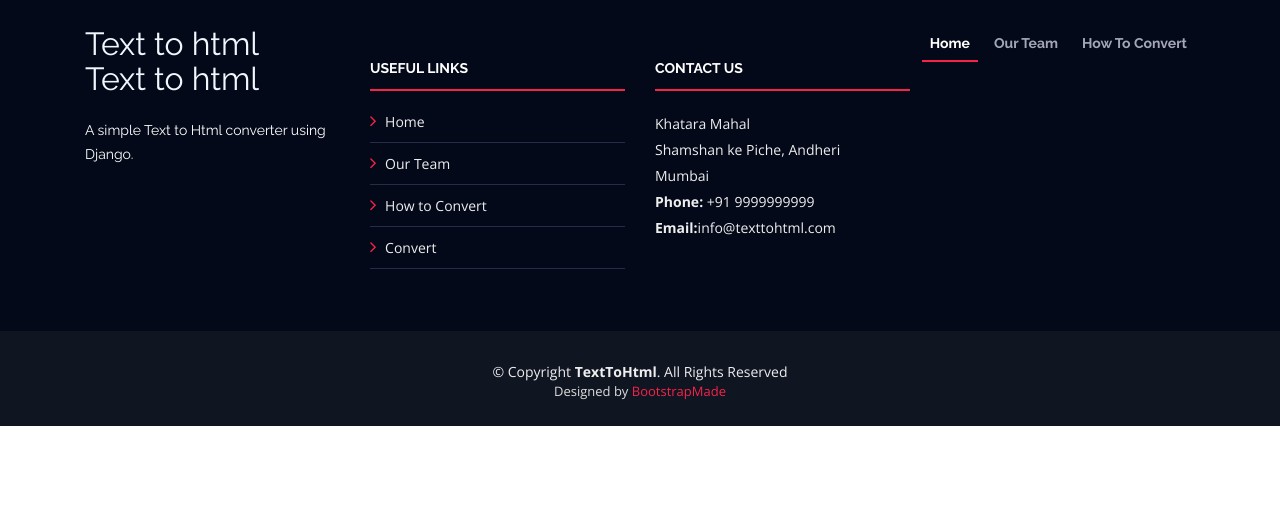
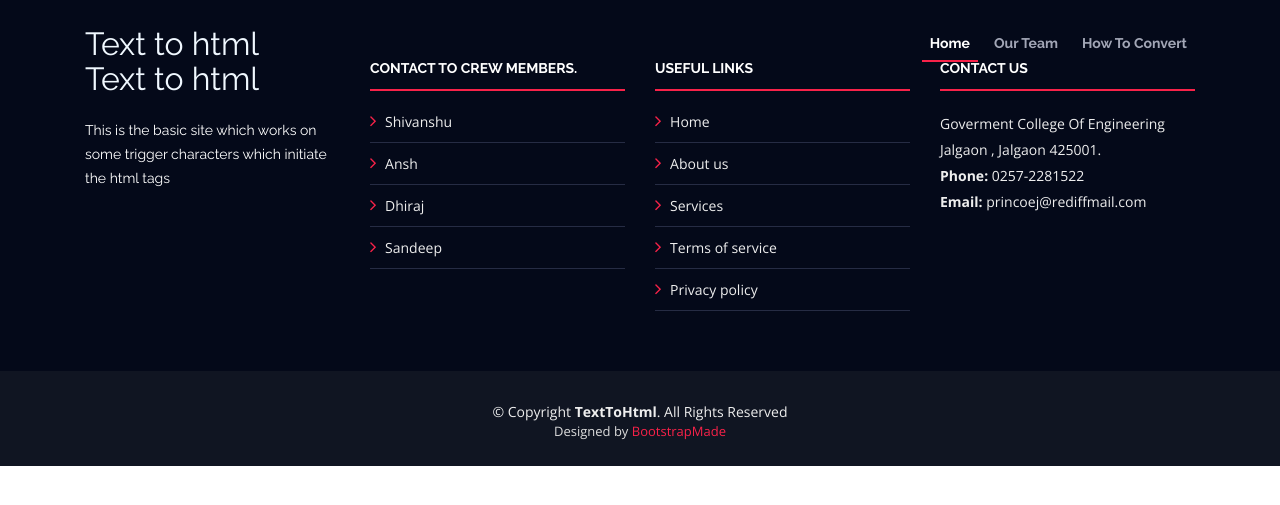
Before and after one commit to Hubcodee/Django_text_to_html, a Django app: template texthtmlformatter/templates/base.html in a window 1280 px wide. Shown: the top 505 px of the page. Run offline with Django 3.2, Linux system fonts and the light colour scheme; the template is opened without the code that fills it, so the values that code supplies are empty; some libraries are stand-ins or nearby versions.

Commit message:
Footer done successfully

```diff
--- a/texthtmlformatter/templates/base.html
+++ b/texthtmlformatter/templates/base.html
@@ -78,20 +78,20 @@
           <div class="col-lg-3 col-md-6 footer-info">
             <h2 style="color: aliceblue;">Text to html</h2>
 
-            <p>A simple Text to Html converter using Django.</p>
+            <p>This is the basic site which works on some trigger characters which initiate the html tags</p>
           </div>
 
           <div class="col-lg-3 col-md-6 footer-links">
-            <h4>Useful Links</h4>
+            <h4>Contact To Crew Members.</h4>
             <ul>
-              <li><i class="fa fa-angle-right"></i> <a href="#">Home</a></li>
-              <li><i class="fa fa-angle-right"></i> <a href="#speakers">Our Team</a></li>
-              <li><i class="fa fa-angle-right"></i> <a href="#faq">How to Convert</a></li>
-              <li><i class="fa fa-angle-right"></i> <a href="#intro">Convert</a></li>
+              <li><i class="fa fa-angle-right"></i> <a href="https://instagram.com/shivanshusuryakar?igshid=csze5l9s6o2w">Shivanshu </a></li>
+              <li><i class="fa fa-angle-right"></i> <a href="https://instagram.com/rhythmically_engrossed?igshid=3o3bk6ql2s63">Ansh</a></li>
+              <li><i class="fa fa-angle-right"></i> <a href="https://instagram.com/dhirajshinde_?igshid=g2ibeslgkdtq">Dhiraj</a></li>
+              <li><i class="fa fa-angle-right"></i> <a href="#intro">Sandeep</a></li>
 
             </ul>
           </div>
-<!--
+
           <div class="col-lg-3 col-md-6 footer-links">
             <h4>Useful Links</h4>
             <ul>
@@ -102,15 +102,14 @@
               <li><i class="fa fa-angle-right"></i> <a href="#">Privacy policy</a></li>
             </ul>
           </div>
-        -->
+
           <div class="col-lg-3 col-md-6 footer-contact">
             <h4>Contact Us</h4>
             <p>
-              Khatara Mahal <br>
-              Shamshan ke Piche, Andheri<br>
-              Mumbai <br>
-              <strong>Phone:</strong> +91 9999999999<br>
-              <strong>Email:</strong>info@texttohtml.com<br>
+              Goverment College Of Engineering Jalgaon , Jalgaon 425001.
+               <br>
+              <strong>Phone:</strong> 0257-2281522<br>
+              <strong>Email:</strong> princoej@rediffmail.com<br>
             </p>
 <!--
             <div class="social-links">
```
